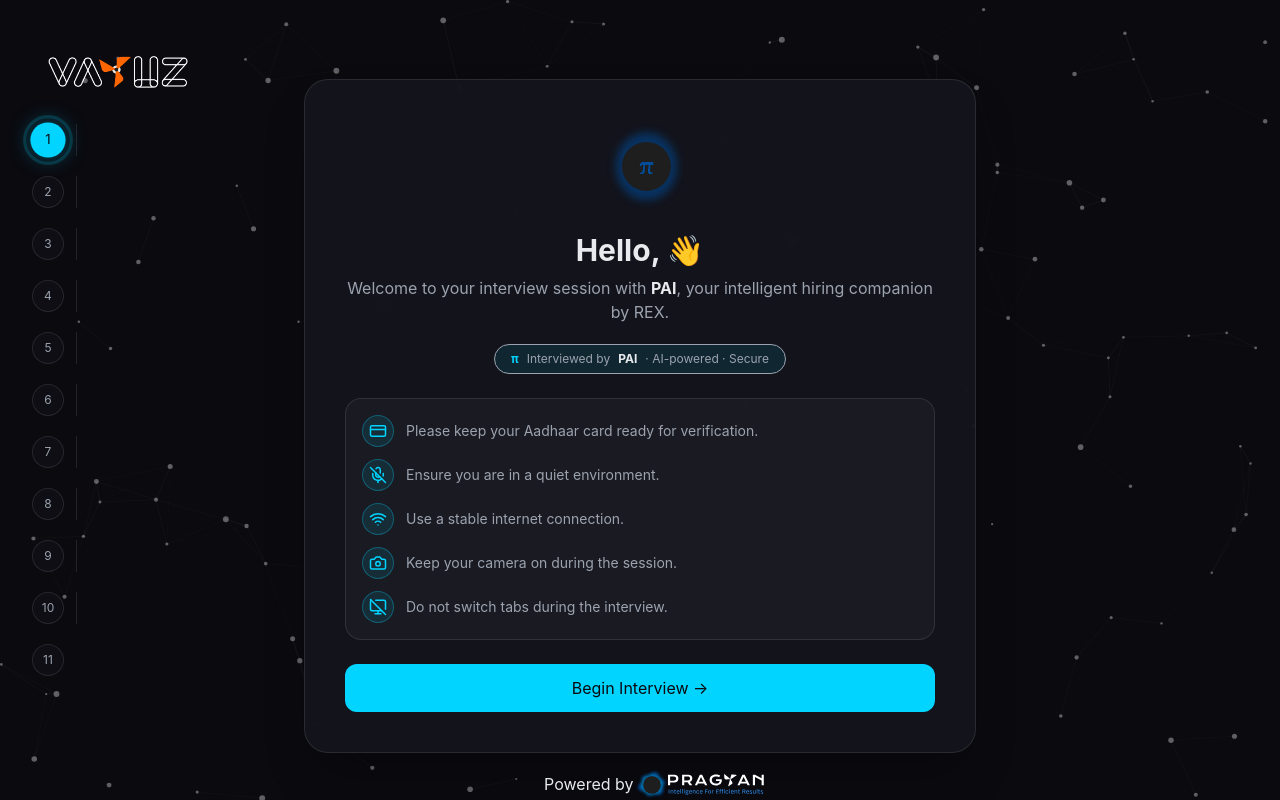
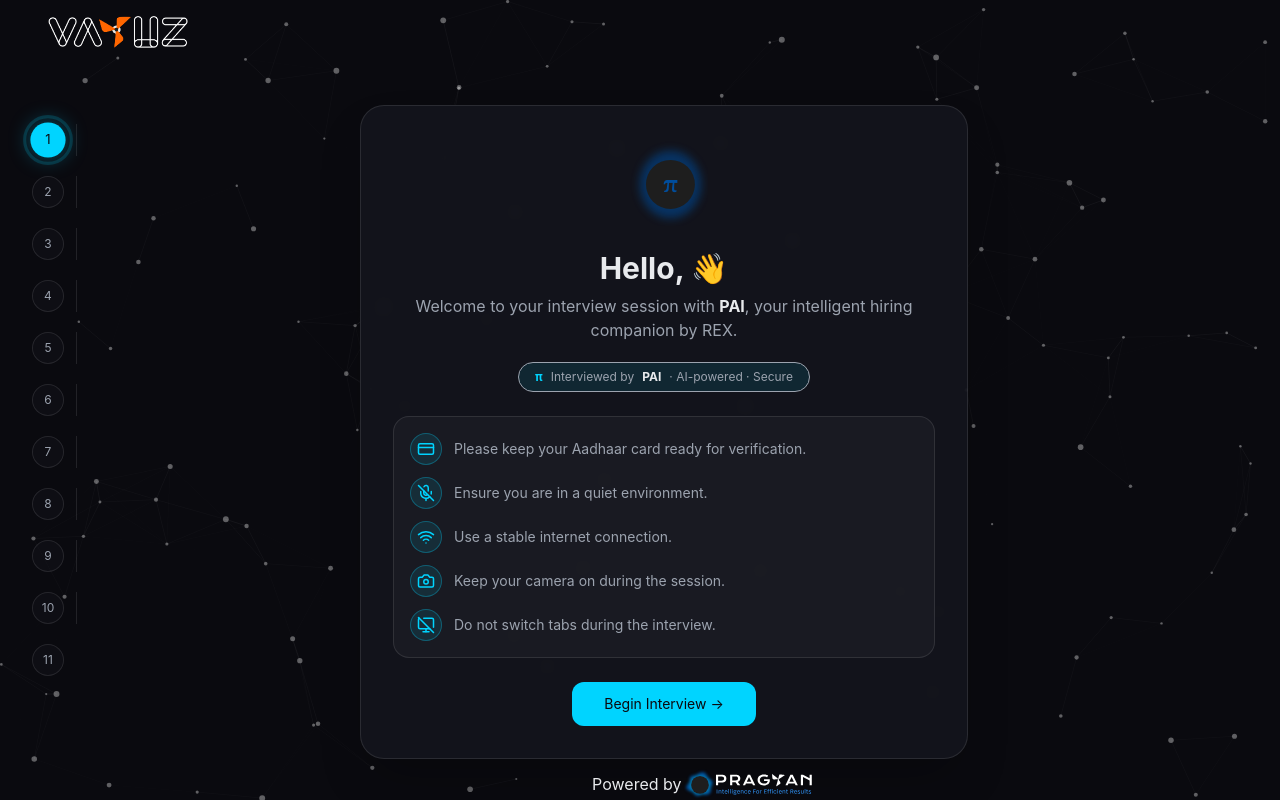
Before and after one commit to nishant-chauhan2427/ReX_Interview, a React (Vite) app: page / in a window 1280 px wide. Built offline with nearby package versions, Linux system fonts and the light colour scheme.

Commit message:
fix hello page

```diff
--- a/src/App.tsx
+++ b/src/App.tsx
@@ -542,8 +542,11 @@ export default function App() {
       />
       <ParticleCanvas isDark={isDark} />
 
-      <div className="relative z-10 min-h-screen w-full text-foreground px-4 py-4">
-        <header className={`fixed left-12 ${alertOpen ? "top-14" : "top-4"}`}>
+      {/* <div className="relative z-10 min-h-screen w-full text-foreground px-4 py-4"> */}
+      {/* <div className="relative z-10 min-h-screen w-full text-foreground pl-16 pr-4 py-4"> */}
+      <div className="relative z-10 min-h-screen w-full text-foreground pl-16 pr-4 pt-14 pb-4">
+        {/* <header className={`fixed left-12 ${alertOpen ? "top-14" : "top-4"}`}> */}
+        <header className="fixed left-12 top-4 z-20">
           <motion.div className="flex justify-start items-center">
             <img src="/VAYUZ-logo-hd.png" alt="VAYUZ" className="h-8 object-contain" />
           </motion.div>
--- a/src/components/StepHello.tsx
+++ b/src/components/StepHello.tsx
@@ -24,8 +24,10 @@ const StepHello = ({
   companyName = "Company",
   jobLocation = "Remote",
 }: StepHelloProps) => (
-  <div className="min-h-screen flex items-center justify-center p-6">
-    <div className="w-full max-w-[42rem] rounded-3xl border border-white/10 bg-[rgba(20,22,30,0.85)] p-8 md:p-10 shadow-2xl backdrop-blur-sm">
+  // <div className="min-h-screen flex items-center justify-center p-4">
+  // <div className="min-h-screen flex items-center justify-center p-4 pb-12">
+  <div className="min-h-screen flex items-center justify-center p-4 pb-16">
+    <div className="w-full max-w-[38rem] rounded-3xl border border-white/10 bg-[rgba(20,22,30,0.85)] p-5 md:p-8 shadow-2xl backdrop-blur-sm">
 
       {/* Emblem */}
       <div className="flex justify-center mb-6">
@@ -64,14 +66,101 @@ const StepHello = ({
 
       {/* Action Button */}
       <button
-        className="w-full rounded-xl bg-primary px-4 py-3 text-primary-foreground transition-all hover:shadow-lg hover:shadow-primary/20"
+        className="mx-auto block rounded-xl bg-primary px-8 py-3 text-sm text-primary-foreground transition-all hover:shadow-lg hover:shadow-primary/20 whitespace-nowrap"
         onClick={onBegin}
       >
         Begin Interview →
       </button>
+
     </div>
   </div>
 );
 
 export { StepHello };
 export default StepHello;
+// import PiEmblem from "./PiEmblem";
+// import { CreditCard, MicOff, Wifi, Camera, MonitorOff } from "lucide-react";
+
+// interface StepHelloProps {
+//   onBegin: () => void;
+//   candidateName?: string;
+//   jobTitle?: string;
+//   companyName?: string;
+//   jobLocation?: string;
+// }
+
+// const prepInstructions = [
+//   { icon: <CreditCard size={18} />, text: "Please keep your Aadhaar card ready for verification." },
+//   { icon: <MicOff size={18} />, text: "Ensure you are in a quiet environment." },
+//   { icon: <Wifi size={18} />, text: "Use a stable internet connection." },
+//   { icon: <Camera size={18} />, text: "Keep your camera on during the session." },
+//   { icon: <MonitorOff size={18} />, text: "Do not switch tabs during the interview." },
+// ];
+
+// const StepHello = ({
+//   onBegin,
+//   candidateName = "Candidate",
+//   jobTitle = "Role",
+//   companyName = "Company",
+//   jobLocation = "Remote",
+// }: StepHelloProps) => (
+//   // <div className="min-h-screen flex items-center justify-center p-6">
+//     <div className="min-h-screen flex items-center justify-center p-4"></div>
+//     {/* <div className="w-full max-w-[42rem] rounded-3xl border border-white/10 bg-[rgba(20,22,30,0.85)] p-8 md:p-10 shadow-2xl backdrop-blur-sm"> */}
+//     <div className="w-full max-w-[38rem] rounded-3xl border border-white/10 bg-[rgba(20,22,30,0.85)] p-5 md:p-8 shadow-2xl backdrop-blur-sm">
+
+//       {/* Emblem */}
+//       <div className="flex justify-center mb-6">
+//         <PiEmblem size={88} id="rg-hello" />
+//       </div>
+
+//       {/* Greeting */}
+//       <h2 className="mb-2 text-3xl font-bold text-center">
+//         Hello, <span className="text-primary">{candidateName}</span> 👋
+//       </h2>
+
+//       {/* Subtitle */}
+//       <p className="mb-5 text-muted-foreground text-center">
+//         Welcome to your interview session with <strong className="text-foreground">PAI</strong>, your intelligent hiring companion by REX.
+//       </p>
+
+//       {/* Badge */}
+//       <div className="flex justify-center mb-6">
+//         <span className="inline-flex items-center gap-2 rounded-full border border-primary/35 bg-primary/10 px-4 py-1.5 text-xs text-muted-foreground">
+//           <span className="text-primary font-bold">π</span>
+//           Interviewed by <strong className="text-foreground">PAI</strong> · AI-powered · Secure
+//         </span>
+//       </div>
+
+//       {/* Prep Instructions Card */}
+//       <div className="mb-6 rounded-2xl border border-white/10 bg-white/[0.03] p-4 flex flex-col gap-3">
+//         {prepInstructions.map((item, i) => (
+//           <div key={i} className="flex items-center gap-3">
+//             <span className="flex h-8 w-8 shrink-0 items-center justify-center rounded-full border border-primary/30 bg-primary/10 text-primary">
+//               {item.icon}
+//             </span>
+//             <span className="text-sm text-muted-foreground">{item.text}</span>
+//           </div>
+//         ))}
+//       </div>
+
+//       {/* Action Button */}
+//       {/* <button
+//         className="w-full rounded-xl bg-primary px-4 py-3 text-primary-foreground transition-all hover:shadow-lg hover:shadow-primary/20"
+//         onClick={onBegin}
+//       >
+//         Begin Interview →
+//       </button> */}
+//      {/* Action Button */}
+// <button
+//   className="mx-auto block rounded-xl bg-primary px-8 py-3 text-sm text-primary-foreground transition-all hover:shadow-lg hover:shadow-primary/20 whitespace-nowrap"
+//   onClick={onBegin}
+// >
+//   Begin Interview →
+// </button>
+//     </div>
+//   </div>
+// );
+
+// export { StepHello };
+// export default StepHello;
```
